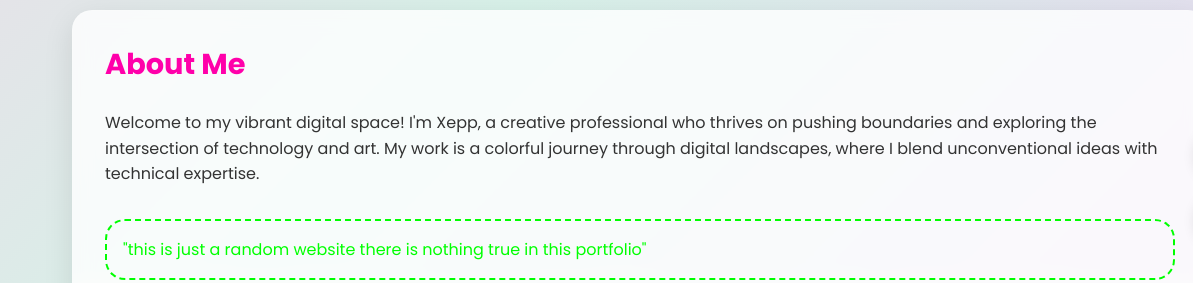
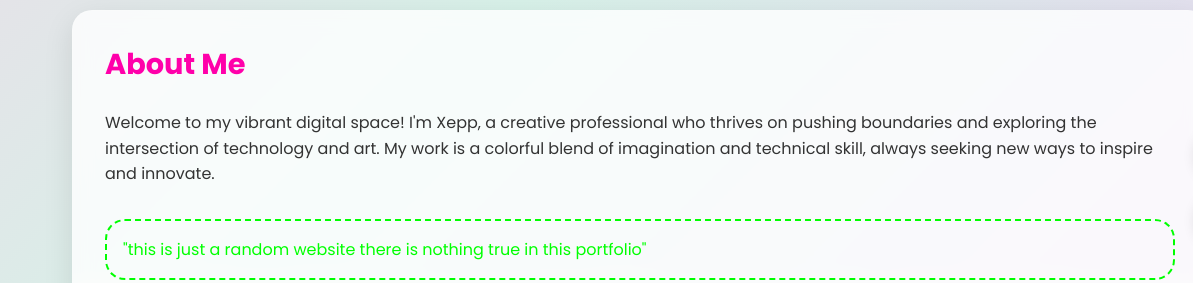
Before and after one commit to Vbotzx/xepp-fnew, a plain HTML site: page index.html in a window 1280 px wide. Shown: the part 517-800 px from the top of the page, 0-1193 px from the left. Drawn offline with Linux system fonts and the light colour scheme.

Commit message:
Update index.html

```diff
--- a/index.html
+++ b/index.html
@@ -492,7 +492,7 @@
         <!-- LAYER 5: INFO CARD -->
         <section class="info-card">
             <h2>About Me</h2>
-            <p>Welcome to my vibrant digital space! I'm Xepp, a creative professional who thrives on pushing boundaries and exploring the intersection of technology and art. My work is a colorful journey through digital landscapes, where I blend unconventional ideas with technical expertise.</p>
+            <p>Welcome to my vibrant digital space! I'm Xepp, a creative professional who thrives on pushing boundaries and exploring the intersection of technology and art. My work is a colorful blend of imagination and technical skill, always seeking new ways to inspire and innovate.</p>
 
             <!-- DISCLAIMER WARNING -->
             <div class="disclaimer">
```
